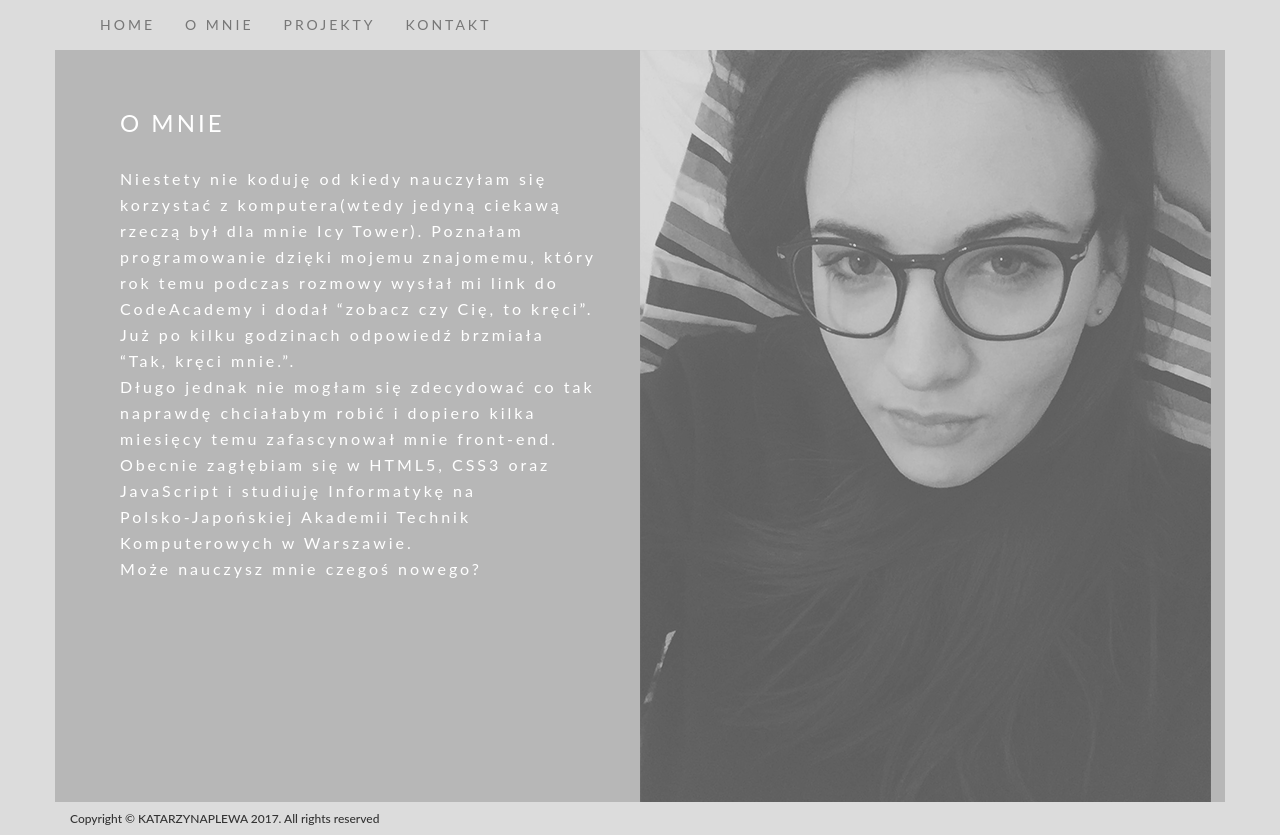
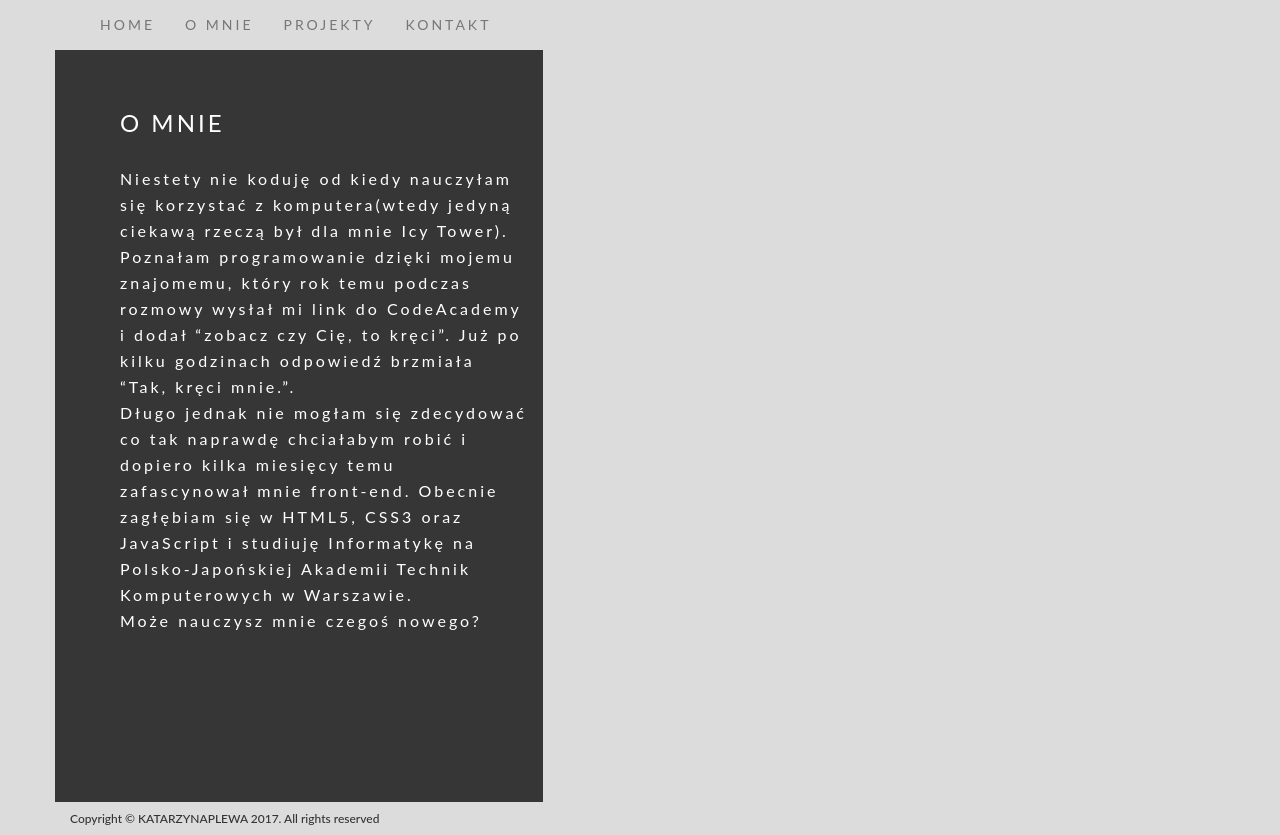
Before and after one commit to kplewa/kplewa.github.io, a plain HTML site: page site/omnie.html in a window 1280 px wide. Drawn offline with nearby package versions, Linux system fonts and the light colour scheme.

Commit message:
everything

```diff
--- a/site/omnie.html
+++ b/site/omnie.html
@@ -44,22 +44,23 @@
                 </nav>
             </header>
             <section class="row">
-                <div class="col-md-6 col-xs-12 author-left">
+                <div class="col-md-5 col-xs-12 kontakt">
                     <h2 class="author-title">O MNIE</h2>
-                    <p class="author-paragraph">
-                        Niestety nie koduję od kiedy nauczyłam się korzystać z komputera(wtedy jedyną ciekawą rzeczą był dla mnie Icy Tower). Poznałam programowanie dzięki mojemu znajomemu, który rok temu podczas rozmowy wysłał mi link do CodeAcademy i dodał “zobacz czy Cię, to kręci”. Już po kilku godzinach odpowiedź brzmiała<br> “Tak, kręci mnie.”.<br> Długo jednak nie mogłam się zdecydować co tak naprawdę chciałabym robić i dopiero kilka miesięcy temu zafascynował mnie front-end. Obecnie zagłębiam się w HTML5, CSS3 oraz JavaScript i studiuję Informatykę na <br>Polsko-Japońskiej Akademii Technik Komputerowych w Warszawie.<br>
-                        Może nauczysz mnie czegoś nowego?
-                    </p>
+                        <p class="author-paragraph">
+                            Niestety nie koduję od kiedy nauczyłam się korzystać z komputera(wtedy jedyną ciekawą rzeczą był dla mnie Icy Tower). Poznałam programowanie dzięki mojemu znajomemu, który rok temu podczas rozmowy wysłał mi link do CodeAcademy i dodał “zobacz czy Cię, to kręci”. Już po kilku godzinach odpowiedź brzmiała<br> “Tak, kręci mnie.”.<br> Długo jednak nie mogłam się zdecydować co tak naprawdę chciałabym robić i dopiero kilka miesięcy temu zafascynował mnie front-end. Obecnie zagłębiam się w HTML5, CSS3 oraz JavaScript i studiuję Informatykę na <br>Polsko-Japońskiej Akademii Technik Komputerowych w Warszawie.<br>
+                            Może nauczysz mnie czegoś nowego?
+                        </p>
                 </div>
-                <div class="col-md-6 hidden-sm-down  author"></div>
             </section>
             <footer class="row">
                 <div class="col-md-12 col-xs-12">
-                    <h5 class="footer-title">Copyright © KATARZYNAPLEWA 2017. All       rights reserved
-                    </h5>
+                    <h5 class="footer-title">Copyright © KATARZYNAPLEWA 2017. All rights reserved</h5>
                 </div>
             </footer>
-      </div>
+
+</div>
+
+
 
     <script src="https://ajax.googleapis.com/ajax/libs/jquery/1.12.4/jquery.min.js"></script>
     <script src="js/bootstrap.min.js"></script>
```
